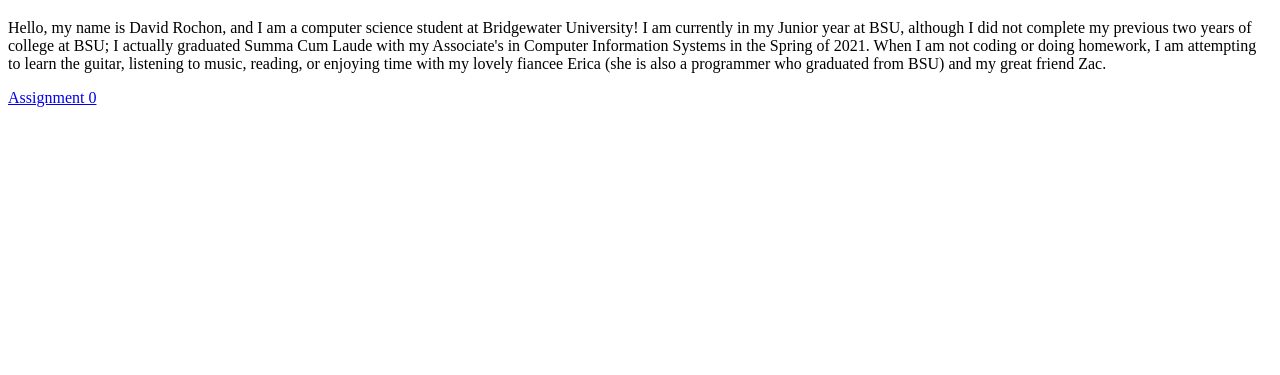
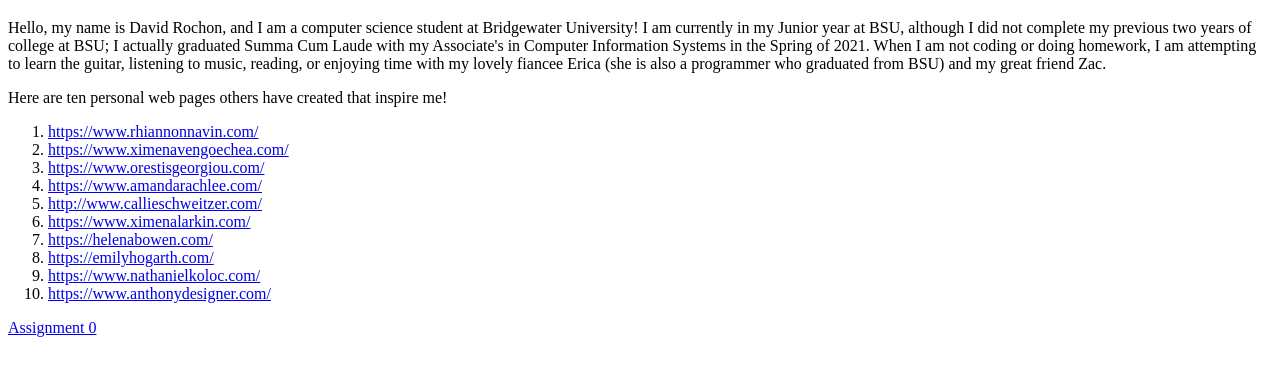
Before and after one commit to FutuRePr0Grammer/FutuRePr0Grammer.github.io, a plain HTML site: page index.html in a window 1280 px wide. Shown: the part 61-436 px from the top of the page. Drawn offline with Linux system fonts and the light colour scheme.

Commit message:
added flavor text to introduce the imagemap and the list of inspiring websites. Also added the inspiring websites in a list, as well as a back to home page button on assignment_0.html

```diff
--- a/index.html
+++ b/index.html
@@ -17,6 +17,20 @@
         am attempting to learn the guitar, listening to music, reading, or enjoying time with my lovely
         fiancee Erica (she is also a programmer who graduated from BSU) and my great friend Zac.
     </p>
+    <!---ten personal web pages that inspire me-->
+    <p>Here are ten personal web pages others have created that inspire me!</p>
+    <ol>
+        <li><a href = "https://www.rhiannonnavin.com/">https://www.rhiannonnavin.com/</a></li>
+        <li><a href = "https://www.ximenavengoechea.com/">https://www.ximenavengoechea.com/</a></li>
+        <li><a href = "https://www.orestisgeorgiou.com/">https://www.orestisgeorgiou.com/</a></li>
+        <li><a href = "https://www.amandarachlee.com/">https://www.amandarachlee.com/</a></li>
+        <li><a href = "http://www.callieschweitzer.com/">http://www.callieschweitzer.com/</a></li>
+        <li><a href = "https://www.ximenalarkin.com/">https://www.ximenalarkin.com/</a></li>
+        <li><a href = "https://helenabowen.com/">https://helenabowen.com/</a></li>
+        <li><a href = "https://emilyhogarth.com/">https://emilyhogarth.com/</a></li>
+        <li><a href = "https://www.nathanielkoloc.com/">https://www.nathanielkoloc.com/</a></li>
+        <li><a href = "https://www.anthonydesigner.com/">https://www.anthonydesigner.com/</a></li>
+    </ol>
     <!---link to the page for assignment 0-->
     <p><a href = "assignment_0.html">Assignment 0</a></p>
 </body>
```
Also changed, not shown: assignment_0.html (+6 -0 lines).
